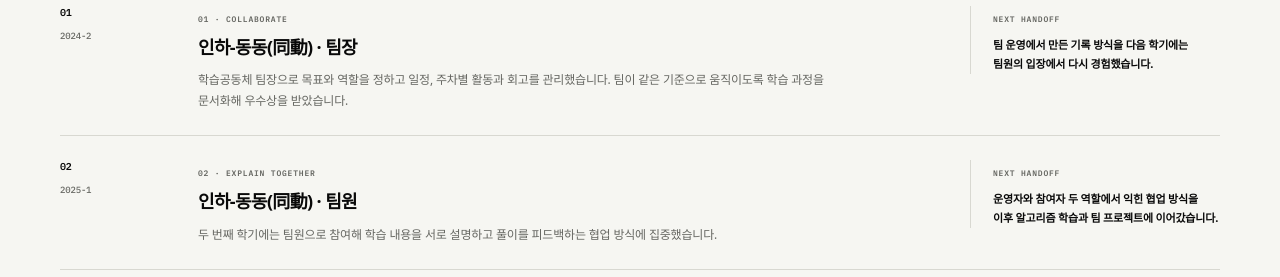
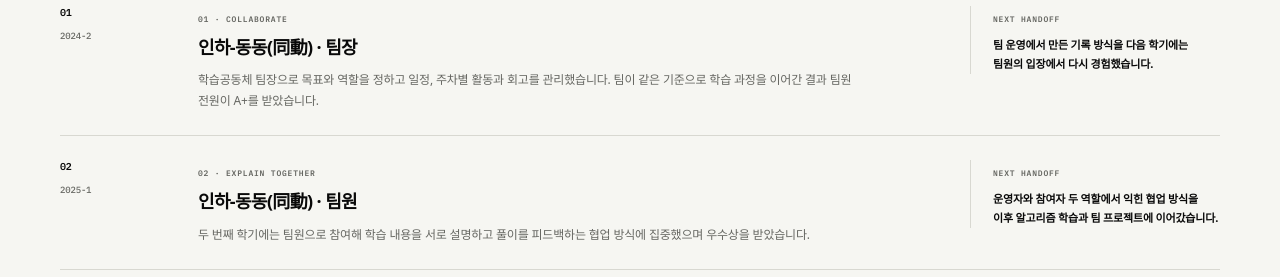
Before and after one commit to JM-KIMM/JM-KIMM.github.io, a React (Vite) app: page /#/ in a window 1280 px wide. Shown: the part 675-952 px from the top of the page. Built offline with nearby package versions, Linux system fonts and the light colour scheme; a web font is replaced by a local one.

Commit message:
Correct Inha Dongdong outcomes

```diff
--- a/src/data/activities.ts
+++ b/src/data/activities.ts
@@ -85,6 +85,7 @@ export const learningActivities: Activity[] = [
     ],
     purpose: '첫 참여에서 익힌 운영 경험을 팀원의 관점에서 다시 적용하고, 설명과 피드백 중심의 학습 방식을 보강하고자 했습니다.',
     carriedForward: '다른 사람의 접근을 비교하고 피드백하는 경험이 이후 팀 프로젝트에서 실험 결과를 함께 검토하는 방식으로 이어졌습니다.',
+    result: '우수상',
     url: 'https://ctlt.inha.ac.kr/',
   },
   {
@@ -100,7 +101,7 @@ export const learningActivities: Activity[] = [
     ],
     purpose: '혼자 공부할 때 빠지기 쉬운 설명 부족과 기록 누락을 보완하고, 팀의 학습 과정을 직접 운영하고자 했습니다.',
     carriedForward: '목표·역할·회고를 문서화한 경험을 다음 학기 인하-동동과 이후 팀 프로젝트 운영에 적용했습니다.',
-    result: '우수상',
+    result: '팀원 전원 A+',
     url: 'https://ctlt.inha.ac.kr/',
   },
 ]
--- a/src/data/journey.ts
+++ b/src/data/journey.ts
@@ -12,14 +12,14 @@ export const journeyChapters: JourneyChapter[] = [
     period: '2024-2',
     stage: '01 · COLLABORATE',
     title: '인하-동동(同動) · 팀장',
-    body: '학습공동체 팀장으로 목표와 역할을 정하고 일정, 주차별 활동과 회고를 관리했습니다. 팀이 같은 기준으로 움직이도록 학습 과정을 문서화해 우수상을 받았습니다.',
+    body: '학습공동체 팀장으로 목표와 역할을 정하고 일정, 주차별 활동과 회고를 관리했습니다. 팀이 같은 기준으로 학습 과정을 이어간 결과 팀원 전원이 A+를 받았습니다.',
     handoff: '팀 운영에서 만든 기록 방식을 다음 학기에는 팀원의 입장에서 다시 경험했습니다.',
   },
   {
     period: '2025-1',
     stage: '02 · EXPLAIN TOGETHER',
     title: '인하-동동(同動) · 팀원',
-    body: '두 번째 학기에는 팀원으로 참여해 학습 내용을 서로 설명하고 풀이를 피드백하는 협업 방식에 집중했습니다.',
+    body: '두 번째 학기에는 팀원으로 참여해 학습 내용을 서로 설명하고 풀이를 피드백하는 협업 방식에 집중했으며 우수상을 받았습니다.',
     handoff: '운영자와 참여자 두 역할에서 익힌 협업 방식을 이후 알고리즘 학습과 팀 프로젝트에 이어갔습니다.',
   },
   {
--- a/src/pages/AboutPage.tsx
+++ b/src/pages/AboutPage.tsx
@@ -4,8 +4,8 @@ const education = [
   ['LG Aimers 8기', 'LG AI연구원 청년 AI 인재 교육 프로그램 수료'],
   ['제6회 Smart Semiconductor Academy', '생성형 AI, 반도체 AI 응용기술 과정 수료'],
   ['INHA 코드트리 코딩 캠프', '코딩테스트 대비 전문 교육과정 수료'],
-  ['인하-동동(同動) · 2025-1', '학습공동체 · 팀원'],
-  ['인하-동동(同動) · 2024-2', '학습공동체 · 팀장 · 우수상'],
+  ['인하-동동(同動) · 2025-1', '학습공동체 · 팀원 · 우수상'],
+  ['인하-동동(同動) · 2024-2', '학습공동체 · 팀장 · 팀원 전원 A+'],
 ]
 
 const awards = [
@@ -15,7 +15,7 @@ const awards = [
   ['2025', '2025 금융 AI Challenge : 금융 AI 모델 경쟁', 'Private 6위 / 283팀 · 팀장'],
   ['2025', '2025 SW중심대학 디지털 경진대회 · AI부문', '58위 / 271팀 · 팀장'],
   ['2025', '건설공사 사고 예방 및 대응책 생성 : 한솔데코 시즌3 생성 AI 경진대회', 'Private 12위 / 24팀'],
-  ['2024-2', '인하-동동(同動)', '우수상 · 팀장'],
+  ['2025-1', '인하-동동(同動)', '우수상 · 팀원'],
   ['군', '제6회 육군창업경진대회', '창의상'],
 ]
 
```
